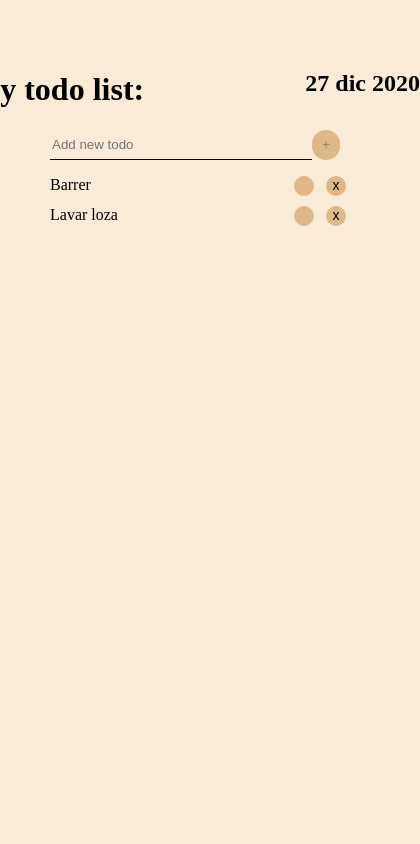
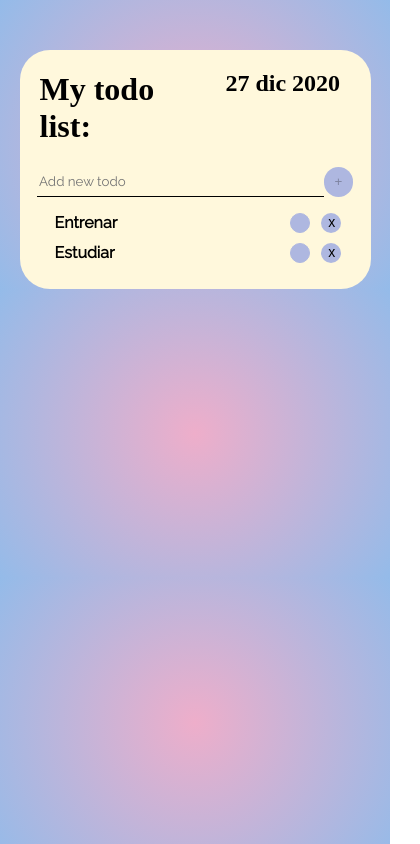
Before and after one commit to puliv/TodoAppVue, a plain HTML site: page src/index.html in a window 390 px wide. Shown: the whole page, 420 px wide, since content can reach past the window. Drawn offline with nearby package versions, Linux system fonts and the light colour scheme; a web font is replaced by a local one.

Commit message:
agregando estilo responsivo

```diff
--- a/src/index.html
+++ b/src/index.html
@@ -11,8 +11,12 @@
   <div id="app">
     <main class="container">
       <div class="top">
-        <h1>My todo list:</h1>
-        <h2>{{ currentDate }}</h2>
+        <div class="top-title">
+        <h1 class="title">My todo list:</h1>
+        </div>
+        <div class="top-date">
+        <h2 class="title">{{ currentDate }}</h2>
+        </div>
       </div>
       <div class="add-item">
         <input v-model="newItem" placeholder="Add new todo" @keyup.enter="addItem">
--- a/src/index.js
+++ b/src/index.js
@@ -6,12 +6,12 @@ const app = new Vue({
     items: [
       {
         id: 1,
-        name: 'Lavar loza',
+        name: 'Estudiar',
         completed: true
       },
       {
         id: 2,
-        name: 'Barrer',
+        name: 'Entrenar',
         completed: false
       }
     ]
--- a/src/style.css
+++ b/src/style.css
@@ -1,20 +1,52 @@
+@import url("https://fonts.googleapis.com/css2?family=Raleway:wght@300;400&family=Suez+One&display=swap");
+
 html,
 body {
   margin: 0;
   padding: 0;
-  background-color: antiquewhite;
   color: black;
+  background: rgb(238, 174, 202);
+  background: radial-gradient(
+    circle,
+    rgba(238, 174, 202, 1) 0%,
+    rgba(174, 183, 224, 1) 71%,
+    rgba(148, 187, 233, 1) 100%
+  );
+}
+#app {
+  width: 100%;
+  display: flex;
+  justify-content: center;
 }
 .container {
-  margin: 50px;
+  width: 90%;
+  margin-top: 50px;
   display: flex;
   flex-direction: column;
   align-items: center;
+  border-radius: 30px;
+  background-color: cornsilk;
 }
 .top {
-  width: 450px;
+  width: 100%;
   display: flex;
   justify-content: space-between;
+}
+.top-title {
+  width: 50%;
+  padding: 0 20px;
+  display: flex;
+  justify-content: flex-end;
+}
+.top-date {
+  width: 50%;
+  display: flex;
+  padding-left: 120px;
+  padding-right: 20px;
+  justify-content: center;
+}
+.title {
+  font-family: "Suez One", serif;
 }
 .add-item {
   width: 100%;
@@ -25,7 +57,8 @@ input {
   width: 300px;
   border: none;
   border-bottom: 1px solid black;
-  background-color: antiquewhite;
+  background-color: cornsilk;
+  font-family: "Raleway", sans-serif;
 }
 input:focus {
   outline: none;
@@ -33,8 +66,8 @@ input:focus {
 button {
   border-radius: 100px;
   cursor: pointer;
-  border: burlywood;
-  background-color: burlywood;
+  border: #aeb7e0;
+  background-color: #aeb7e0;
   width: 30px;
   height: 30px;
 }
@@ -42,8 +75,8 @@ button:focus {
   outline: none;
 }
 button:hover {
-  background-color: rgb(219, 172, 110);
-  border: rgb(219, 172, 110);
+  background-color: #8b93b4;
+  border: #8b93b4;
 }
 .list {
   width: 100%;
@@ -51,7 +84,7 @@ button:hover {
   justify-content: center;
 }
 .list-inner {
-  width: 350px;
+  width: 50%;
   display: flex;
   flex-direction: column;
   align-items: flex-start;
@@ -69,22 +102,24 @@ li {
 }
 .list-span {
   width: 80%;
+  font-family: "Raleway", sans-serif;
+  font-weight: bold;
 }
 .list-item-toggle {
   width: 20px;
   height: 20px;
   margin: 0px 3px;
   cursor: pointer;
-  background-color: burlywood;
-  border: 1px solid burlywood;
+  background-color: #aeb7e0;
+  border: 1px solid #aeb7e0;
   border-radius: 100px;
   -webkit-appearance: none;
 }
 .list-item-toggle.completed,
 .list-item-toggle:checked,
 .list-item-toggle:active {
-  background-color: burlywood;
-  border: burlywood;
+  background-color: #aeb7e0;
+  border: #8b93b4;
   color: black !important;
 }
 .list-item-toggle:checked:after {
@@ -93,10 +128,9 @@ li {
   padding: 2px 5px;
 }
 .list-item-toggle:hover {
-  background-color: rgb(219, 172, 110);
-  border: rgb(219, 172, 110);
+  background-color: #8b93b4;
+  border: #8b93b4;
 }
-
 .list-item-delete {
   cursor: pointer;
   width: 5%;
@@ -108,3 +142,17 @@ li {
   padding-bottom: 2px;
   font: 500 14px Arial;
 }
+
+@media only screen and (max-width: 500px) {
+  .top-date {
+    text-align: end;
+    padding-left: 20px;
+    padding-right: 20px;
+  }
+  .add-item {
+    width: 90%;
+  }
+  .list-inner {
+    width: 80%;
+  }
+}
```
